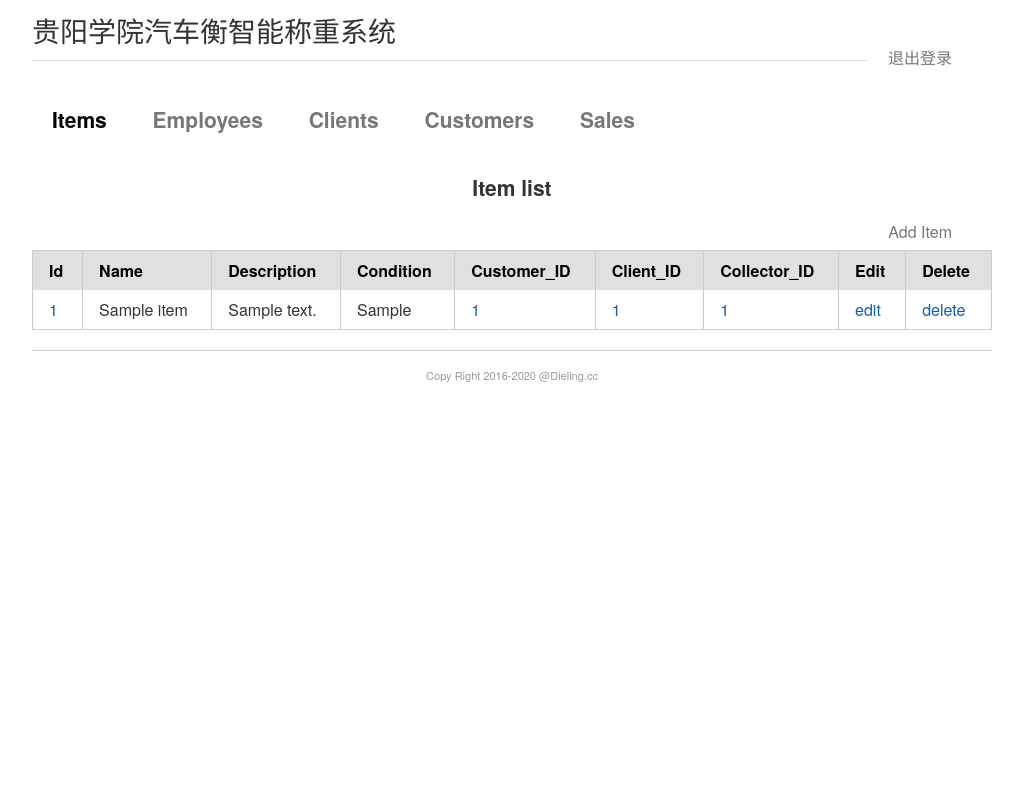
After one commit to souno-git/Intell-wei, a PHP site: page /home.php in a window 1280 px wide. The commit adds this page. Shown: the whole page, without its empty margins (128-1151 px from the left). Run offline with PHP 8.4, Linux system fonts and the light colour scheme; the visitor is signed in with stand-in values (Sample User, id 1); tables that the repository leaves empty or names only in its code hold one stand-in row (values such as "Sample post").

Commit message:
2014-04-05 home+++

```diff
--- /dev/null
+++ b/home.php
@@ -0,0 +1,93 @@
+<html lang="zh">
+<?php
+include "head.php";
+?>
+<?php
+session_start(); //starts the session
+if($_SESSION['user']){ // checks if the user is logged in
+}
+else{
+    header("location: index.php"); // redirects if user is not logged in
+}
+$user = $_SESSION['user']; //assigns user value
+?>
+<body>
+<div class="container">
+    <header>
+        <div class="logo" >贵阳学院汽车衡智能称重系统</div>
+        <nav class="float-right">
+            <div class="pure-menu pure-menu-open pure-menu-horizontal">
+                <ul>
+                    <li><a href="logout.php">退出登录</a></li>
+                </ul>
+            </div>
+        </nav>
+    </header>
+    <div class="pure-menu pure-menu-open pure-menu-horizontal">
+
+        <ul>
+            <h2>     <li class="pure-menu-selected"><a href="home.php">Items</a></li>
+                <li><a href="employee.php">Employees</a></li>
+                <li><a href="client.php">Clients</a></li>
+                <li><a href="customer.php">Customers</a></li>
+                <li><a href="sale.php">Sales</a></li>
+            </h2>
+        </ul>
+    </div>
+    <h2 align="center">Item list</h2>
+    <nav class="float-right">
+        <div class="pure-menu pure-menu-open pure-menu-horizontal">
+            <ul>
+                <li><a href="add_item.php">Add Item</a></li>
+            </ul>
+        </div>
+    </nav>
+    <table class="pure-table pure-table-bordered">
+        <thead>
+        <tr>
+            <th>Id</th>
+            <th>Name</th>
+            <th>Description</th>
+            <th>Condition</th>
+            <th>Customer_ID</th>
+            <th>Client_ID</th>
+            <th>Collector_ID</th>
+            <th>Edit</th>
+            <th>Delete</th>
+        </tr>
+        </thead>
+
+        <tbody>
+        <?php
+        include "connect.inc.php";
+        $queryitem = mysql_query("Select * from item");
+        while($row = mysql_fetch_array($queryitem))
+        {
+            echo "<tr>";
+            echo '<td align="center"><a href="item.php?id='. $row['item_id'] .'">'. $row['item_id'] . "</a></td>";
+            echo '<td align="center">'. $row['name'] . "</td>";
+            echo '<td align="center">'. $row['description'] . "</td>";
+            echo '<td align="center">'. $row['condition'] . "</td>";
+            if ($row['customer_id'] == NULL)
+            {
+                echo '<td align="center">'. 'Not yet sold' . "</td>";
+            }
+            else
+            {
+                echo '<td align="center"><a href="person.php?id='. $row['customer_id'] .'">'. $row['customer_id'] . "</a></td>";
+            }
+            echo '<td align="center"><a href="person.php?id='. $row['client_id'] .'">'. $row['client_id'] . "</a></td>";
+            echo '<td align="center"><a href="person.php?id='. $row['collector_id'] .'">'. $row['collector_id'] . "</a></td>";
+            echo '<td align="center"> <a href="edit_item.php?id='. $row['item_id'] .'"> edit </a> </td>';
+            echo '<td align="center"> <a href="delete_item.php?id='. $row['item_id'] .'"> delete </a></td>';
+            echo "</tr>";
+        }
+        ?>
+        </tbody>
+    </table>
+    <?php
+    include "footer.php";
+    ?>
+</div>
+</body>
+</html>
--- a/login.php
+++ b/login.php
@@ -1,4 +1,4 @@
-<html>
+<html lang="zh">
 <?php
 include "head.php";
 ?>
@@ -17,7 +17,7 @@ include "head.php";
     <h2>登录页面</h2>
     <a href="index.php">返回</a>
 
-    <form class="pure-form pure-form-aligned" action="checklogin.php" method="POST">
+    <form method="POST" class="pure-form pure-form-aligned" action="checklogin.php" >
         <fieldset>
             <div class="pure-control-group">
                 <label for="name">用户名</label>
```
Also changed, not shown: checklogin.php (+25 -16 lines), logout.php (added, +11 -0 lines).
